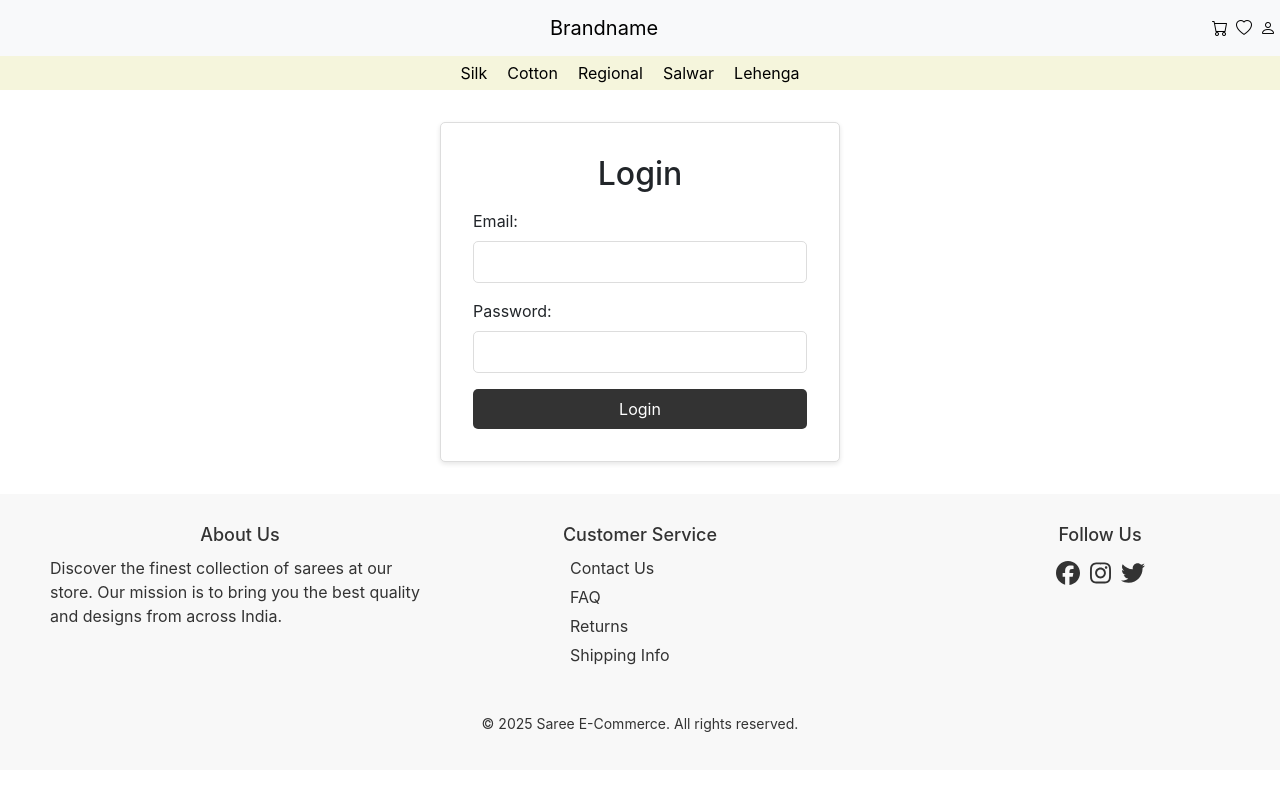
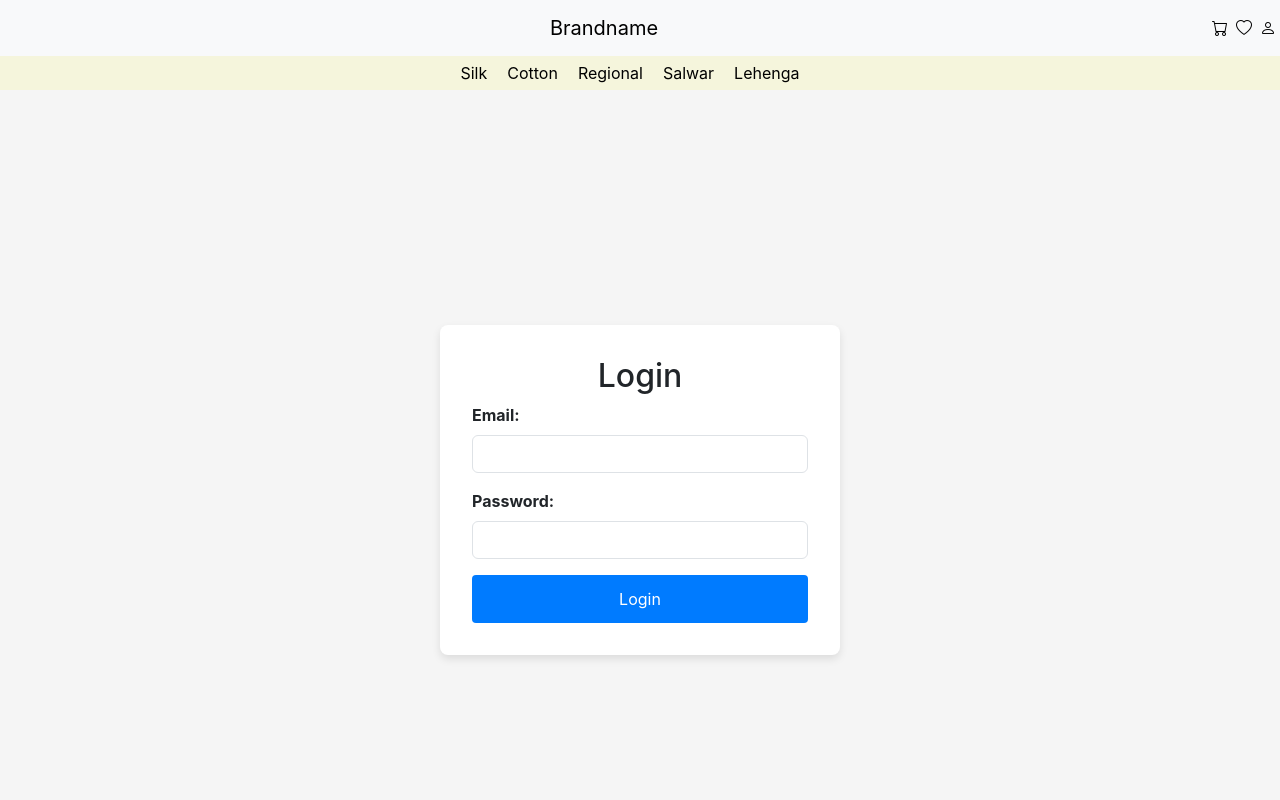
Before and after one commit to sreya1911/MainProjectSaree, a React (Create React App) app: page /login in a window 1280 px wide. Shown: the top 800 px of the page. Built offline with nearby package versions, Linux system fonts and the light colour scheme.

Commit message:
Login & Logout

```diff
--- a/src/components/Auth.css
+++ b/src/components/Auth.css
@@ -1,64 +1,90 @@
-/* Code Generated by Sidekick is for learning and experimentation purposes only. */
+/* Auth.css */
 
+/* Container for the authentication forms */
 .auth-container {
-    max-width: 400px;
-    margin: 2rem auto;
-    padding: 2rem;
-    background-color: white;
-    border: 1px solid #ddd;
-    border-radius: 5px;
-    box-shadow: 0 2px 5px rgba(0, 0, 0, 0.1);
+  display: flex;
+  justify-content: center;
+  align-items: center;
+  height: 100vh;
+  background-color: #f5f5f5;
 }
 
-  .auth-container h2 {
+/* Card styling for the login form */
+.auth-card {
+  background: white;
+  padding: 2rem;
+  border-radius: 8px;
+  box-shadow: 0 4px 8px rgba(0, 0, 0, 0.1);
+  max-width: 400px;
+  width: 100%;
   text-align: center;
+}
+
+/* Form group styling */
+.form-group {
+  margin-bottom: 1rem;
+  text-align: left;
+}
+
+/* Label styling */
+.form-group label {
+  display: block;
+  margin-bottom: 0.5rem;
+  font-weight: bold;
+}
+
+/* Input field styling */
+.form-control {
+  width: 100%;
+  padding: 0.5rem;
+  border: 1px solid #ccc;
+  border-radius: 4px;
+  font-size: 1rem;
+}
+
+/* Button styling */
+.auth-button {
+  width: 100%;
+  padding: 0.75rem;
+  background-color: #007bff;
+  color: white;
+  border: none;
+  border-radius: 4px;
+  font-size: 1rem;
+  cursor: pointer;
+  transition: background-color 0.3s ease;
+}
+
+.auth-button:hover {
+  background-color: #0056b3;
+}
+
+/* Error message styling */
+.error {
+  color: red;
   margin-bottom: 1rem;
 }
 
-  .form-group {
-    margin-bottom: 1rem;
-  }
+/* Logout button styling */
+/* Code Generated by Sidekick is for learning and experimentation purposes only. */
 
-  .form-group label {
-    display: block;
-    margin-bottom: 0.5rem;
-  }
-
-  .form-group input {
-    width: 100%;
-    padding: 0.5rem;
-    border: 1px solid #ddd;
-    border-radius: 5px;
-  }
-
-  .auth-button {
-    width: 100%;
-    padding: 0.5rem;
-    background-color: #333;
+.logout-button {
+  padding: 0.75rem 1.5rem;
+  background-color: #dc3545;
   color: white;
   border: none;
-    border-radius: 5px;
+  border-radius: 4px;
+  font-size: 1rem;
   cursor: pointer;
-  }
-
-  .auth-button:hover {
-    background-color: #575757;
-  }
-
-  .error {
-    color: red;
-    text-align: center;
-    margin-bottom: 1rem;
-  }
-
-  .logout-button {
-    background: none;
-    border: none;
-    color: blue;
-    cursor: pointer;
-    margin-left: 10px;
+  transition: background-color 0.3s ease;
+  margin: 1rem;
+  width: 80px;
+  height: 30px;
+  display: flex;
+  align-items: center;
+  justify-content: center;
 }
 
 .logout-button:hover {
-    text-decoration: underline;
+  background-color: #c82333;
 }
--- a/src/components/AuthContext.js
+++ /dev/null
@@ -1,27 +0,0 @@
-// Code Generated by Sidekick is for learning and experimentation purposes only.
-
-import React, { createContext, useContext, useState } from 'react';
-
-const AuthContext = createContext();
-
-export const AuthProvider = ({ children }) => {
-  const [user, setUser] = useState(null);
-
-  const login = (username) => {
-    setUser(username);
-  };
-
-  const logout = () => {
-    setUser(null);
-  };
-
-  return (
-    <AuthContext.Provider value={{ user, login, logout }}>
-      {children}
-    </AuthContext.Provider>
-  );
-};
-
-export const useAuth = () => {
-  return useContext(AuthContext);
-};
--- /dev/null
+++ b/src/components/AuthContext.jsx
@@ -0,0 +1,40 @@
+import React, { createContext, useState, useContext, useEffect } from 'react';
+import { useNavigate } from 'react-router-dom';
+
+const AuthContext = createContext();
+
+export const AuthProvider = ({ children }) => {
+  const [user, setUser] = useState(null);
+  const [redirectPath, setRedirectPath] = useState('/');
+  const navigate = useNavigate();
+
+  useEffect(() => {
+    const storedUser = localStorage.getItem('user');
+    if (storedUser) {
+      setUser(storedUser);
+    }
+  }, []);
+
+  const login = (email) => {
+    const username = email.split('@')[0];
+    setUser(username);
+    localStorage.setItem('user', username);
+    navigate(redirectPath);
+  };
+
+  const logout = () => {
+    setUser(null);
+    localStorage.clear();
+    setRedirectPath('/');
+  };
+
+  return (
+    <AuthContext.Provider value={{ user, login, logout, setRedirectPath }}>
+      {children}
+    </AuthContext.Provider>
+  );
+};
+
+export const useAuth = () => {
+  return useContext(AuthContext);
+};
--- a/src/components/Login.js
+++ b/src/components/Login.js
@@ -21,17 +21,25 @@ function Login() {
       return;
     }
 
+    // Email validation
+    if (!email.includes('@gmail.com')) {
+      setError('Email must be a valid @gmail.com address.');
+      return;
+    }
+
+    // Password validation
+    if (password.length < 6) {
+      setError('Password must contain at least 6 characters.');
+      return;
+    }
+
     // Simulate login logic
-    if (email === 'user@example.com' && password === 'password') {
     login(email);
-      navigate('/');
-    } else {
-      setError('Invalid email or password.');
-    }
   };
 
   return (
     <div className="auth-container">
+      <div className="auth-card">
         <h2>Login</h2>
         <form onSubmit={handleLogin}>
           {error && <p className="error">{error}</p>}
@@ -41,6 +49,7 @@ function Login() {
               type="email"
               value={email}
               onChange={(e) => setEmail(e.target.value)}
+              className="form-control"
             />
           </div>
           <div className="form-group">
@@ -49,11 +58,13 @@ function Login() {
               type="password"
               value={password}
               onChange={(e) => setPassword(e.target.value)}
+              className="form-control"
             />
           </div>
           <button type="submit" className="auth-button">Login</button>
         </form>
       </div>
+    </div>
   );
 }
 
```
Also changed, not shown: src/components/Logout.jsx (added, +24 -0 lines). Lines whose indentation alone changed are shown as unchanged.
